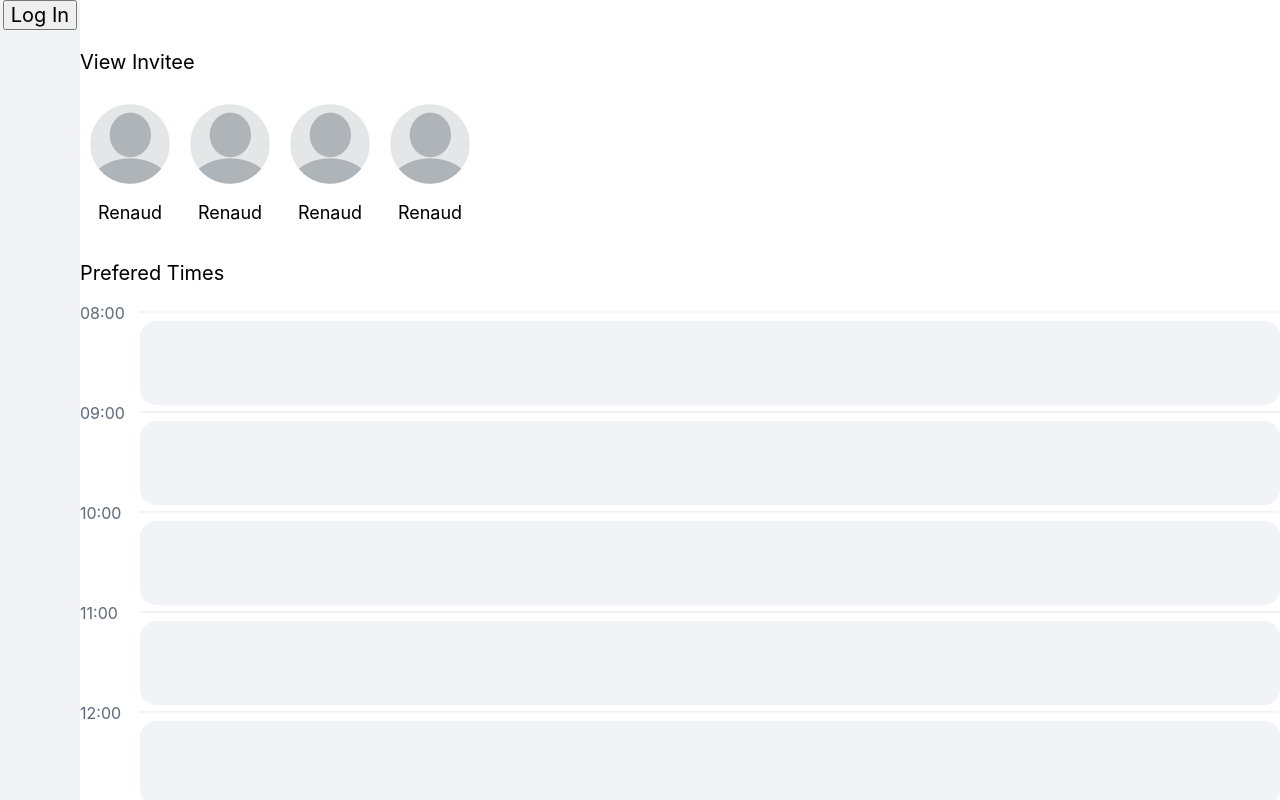
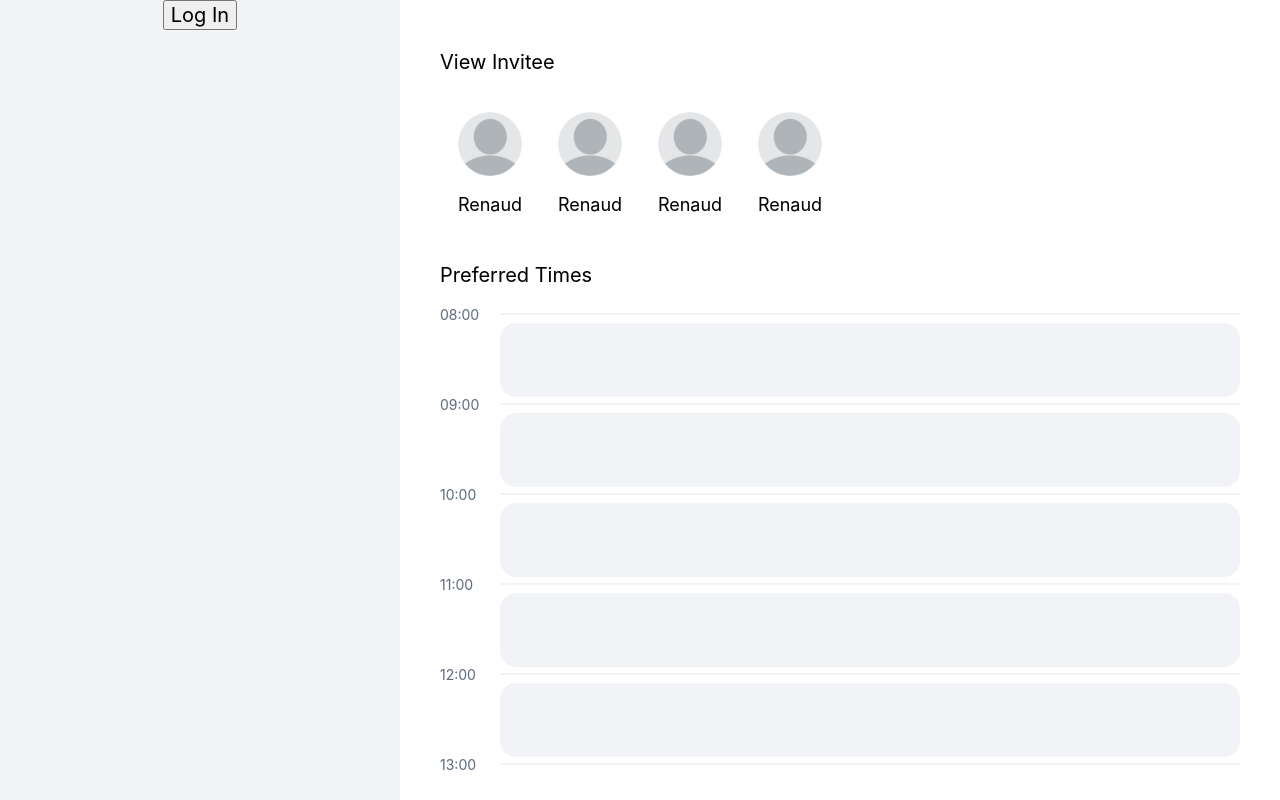
Before and after one commit to Roge-L/group-chat-phase, a React (Create React App) app in the folder frontend/: page / in a window 1280 px wide. Shown: the top 800 px of the page. Built offline with nearby package versions, Linux system fonts and the light colour scheme.

Commit message:
commit before pull

```diff
--- a/frontend/src/App.css
+++ b/frontend/src/App.css
@@ -7,7 +7,7 @@
 }
 
 .sidebar {
-  width: 500px;
+  width: 400px;
   background-color: #f2f3f7;
 }
 
@@ -22,8 +22,10 @@
 
 .main-inner {
   margin: auto;
-  width: 1200px;
+  width: 800px;
   height: calc(100vh - 60px);
+  display: flex;
+  flex-direction: column;
 }
 
 .label {
@@ -48,7 +50,7 @@
 
 /* width */
 ::-webkit-scrollbar{
-  width: 12px;
+  width: 8px;
 }
 
 /* Track */
@@ -58,11 +60,12 @@
 
 /* Handle */
 ::-webkit-scrollbar-thumb{
-  background: #888;
-  opacity: 0.5;
+  background: #aeaeae;
+  opacity: 0.3;
+  border-radius: 8px;
 }
 
 /* Handle on hover */
 ::-webkit-scrollbar-thumb:hover{
-  background: #555;
+  background: #717171;
 }
--- a/frontend/src/App.js
+++ b/frontend/src/App.js
@@ -26,7 +26,7 @@ function App() {
         <div className="main-inner">
           <p className="label">View Invitee</p>
           <Contacts></Contacts>
-          <p className="label">Prefered Times</p>
+          <p className="label">Preferred Times</p>
           {/* <DatePicker></DatePicker> */}
           <DayAvailability></DayAvailability>
         </div>
--- a/frontend/src/components/DayAvailability.jsx
+++ b/frontend/src/components/DayAvailability.jsx
@@ -29,7 +29,7 @@ const DayAvailability = () => {
 
     const [schedule, setSchedule] = useState([]);
     const start = 8
-    const nHours = 10
+    const nHours = 20
     const hoursArr =  Array.from(Array(nHours), (_, index) => index + 1).map(n => n + start - 1);
 
     return (
--- a/frontend/src/styles/Contact.css
+++ b/frontend/src/styles/Contact.css
@@ -1,5 +1,6 @@
 .contact-main {
     width: 100px;
+    padding: 10px;
     cursor: pointer;
 }
 
--- a/frontend/src/styles/DayAvailability.css
+++ b/frontend/src/styles/DayAvailability.css
@@ -1,13 +1,13 @@
 .entry-outer {
     width: 100%;
-    height: 100px;
+    height: 90px;
     font-size: 16px;
     display: flex;
     flex-direction: row;
 }
 
 .entry-outer-time {
-    font-size: 16px;
+    font-size: 14px;
     line-height: 16px;
     width: 60px;
     color: #636f82;
@@ -33,5 +33,6 @@
 
 .day-availability-main {
     flex: 1;
-    overflow-y: scroll;
+    min-height: 0px;
+    overflow: auto;
 }
```
